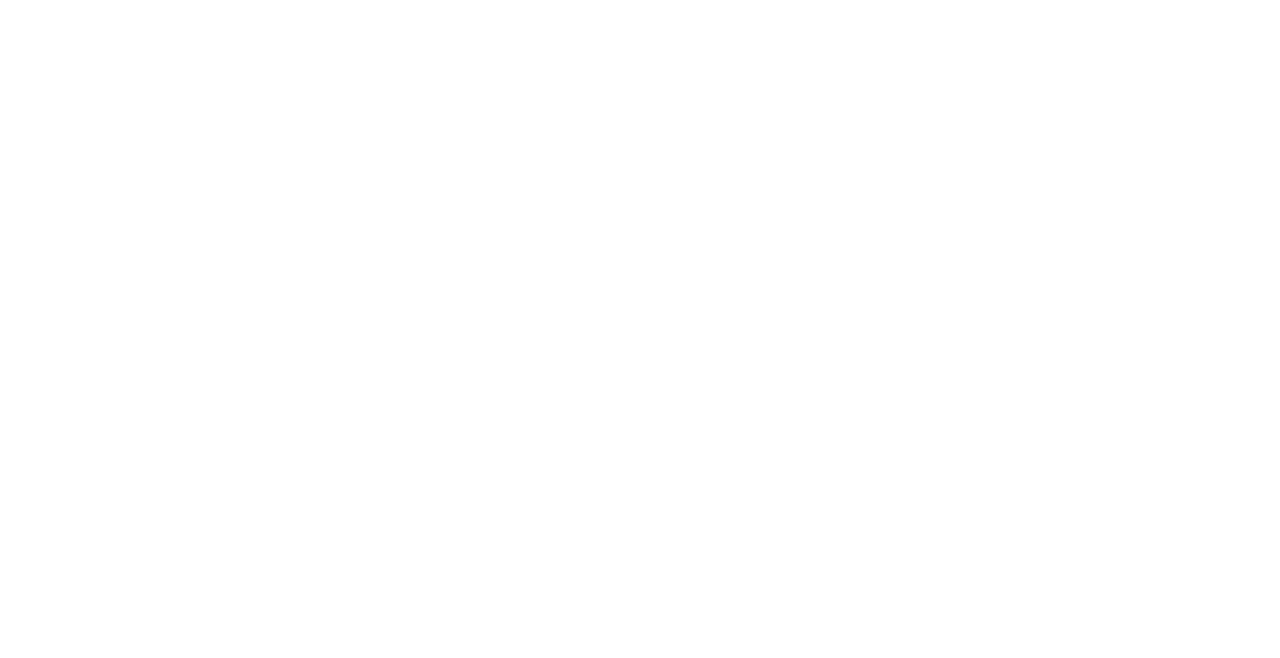
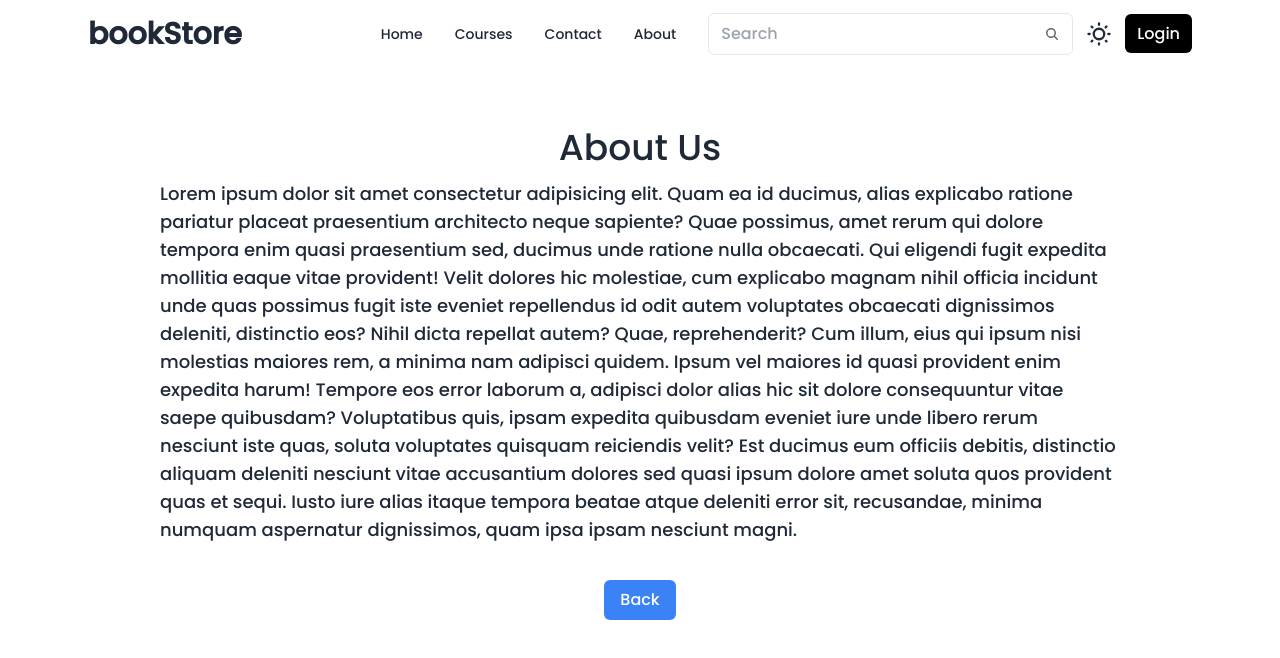
Before and after one commit to Vijayzk/bookStore-Frontend, a React (Vite) app: page /about in a window 1280 px wide. Before the commit this address had no page. Shown: the top 658 px of the page. Built offline with nearby package versions, Linux system fonts and the light colour scheme.

Commit message:
Changes in Files

```diff
--- a/src/App.jsx
+++ b/src/App.jsx
@@ -4,6 +4,7 @@
 import Courses from './components/courses/Courses'
 import Signup from './components/Signup'
 import Contact from './components/Contact'
+import About from './components/About'
 import toast, { Toaster } from 'react-hot-toast';
 import { useAuth } from './context/AuthProvider'
 
@@ -20,6 +21,7 @@
          <Route path='/course' element={authUser?<Courses/>:<Navigate to='/signup'/>}/>
          <Route path='/signup' element={<Signup/>}/>
          <Route path='/contact' element={<Contact/>}/>
+         <Route path='/about' element={<About/>}/>
        </Routes>
        <Toaster/>
        </div>
--- /dev/null
+++ b/src/components/About.jsx
@@ -0,0 +1,24 @@
+import React from 'react'
+import Navbar from './Navbar'
+import { Link } from 'react-router-dom'
+
+const About = () => {
+    return (
+        <>
+            <Navbar />
+            <div className='min-h-screen'>
+                <div className='max-w-screen-2xl container mx-auto md:px-20 py-4'>
+                    <div className='flex flex-col items-center justify-center mt-14 md:mt-28 space-y-3 md:px-10'>
+                        <h1 className='text-2xl md:text-4xl'>About Us</h1>
+                        <p className='text-sm px-10 md:text-lg'>Lorem ipsum dolor sit amet consectetur adipisicing elit. Quam ea id ducimus, alias explicabo ratione pariatur placeat praesentium architecto neque sapiente? Quae possimus, amet rerum qui dolore tempora enim quasi praesentium sed, ducimus unde ratione nulla obcaecati. Qui eligendi fugit expedita mollitia eaque vitae provident! Velit dolores hic molestiae, cum explicabo magnam nihil officia incidunt unde quas possimus fugit iste eveniet repellendus id odit autem voluptates obcaecati dignissimos deleniti, distinctio eos? Nihil dicta repellat autem? Quae, reprehenderit? Cum illum, eius qui ipsum nisi molestias maiores rem, a minima nam adipisci quidem. Ipsum vel maiores id quasi provident enim expedita harum! Tempore eos error laborum a, adipisci dolor alias hic sit dolore consequuntur vitae saepe quibusdam? Voluptatibus quis, ipsam expedita quibusdam eveniet iure unde libero rerum nesciunt iste quas, soluta voluptates quisquam reiciendis velit? Est ducimus eum officiis debitis, distinctio aliquam deleniti nesciunt vitae accusantium dolores sed quasi ipsum dolore amet soluta quos provident quas et sequi. Iusto iure alias itaque tempora beatae atque deleniti error sit, recusandae, minima numquam aspernatur dignissimos, quam ipsa ipsam nesciunt magni.</p>
+                        <Link to={'/'}>
+                            <button className='bg-blue-500 text-white px-4 py-2 rounded-md hover:bg-blue-700 duration-300 mt-6'>Back</button>
+                        </Link>
+                    </div>
+                </div>
+            </div>
+        </>
+    )
+}
+
+export default About
--- a/src/components/Contact.jsx
+++ b/src/components/Contact.jsx
@@ -1,5 +1,6 @@
 import React from 'react'
 import Navbar from './Navbar'
+import { Link } from 'react-router-dom'
 
 
 const Contact = () => {
@@ -37,8 +38,11 @@
                                     <textarea className="textarea textarea-bordered w-80 dark:bg-slate-900 dark:text-white dark:border-white" placeholder="Type your message"></textarea>
                                 </div>
                                 {/* Button */}
-                                <div className='mt-4'>
+                                <div className='mt-4 space-x-2'>
                                     <button className='bg-blue-500 text-white rounded-md px-3 py-1 hover:bg-blue-700 duration-200'>Submit</button>
+                                    <Link to={'/'}>
+                                        <button className='bg-blue-500 text-white px-3 py-1 rounded-md hover:bg-blue-700 duration-300 mt-6'>Back</button>
+                                    </Link>
                                 </div>
                             </form>
                         </div>
--- a/src/components/Navbar.jsx
+++ b/src/components/Navbar.jsx
@@ -45,7 +45,7 @@
             <li><Link to='/'>Home</Link></li>
             <li><Link to='/course'>Courses</Link></li>
             <li><Link to='/contact'>Contact</Link></li>
-            <li><Link>About</Link></li>
+            <li><Link to='/about'>About</Link></li>
         </>
     );
 
@@ -55,7 +55,7 @@
         <div className={`max-w-screen-2xl container mx-auto md:px-20 px-4 dark:bg-slate-900 dark:text-white fixed top-0 left-0 right-0 z-50 ${ sticky ? "sticky-navbar shadow-md bg-base-200 dark:bg-slate-600 dark:text-white duration-300 transition-all ease-in-out" : " "}`}>
             <div className="navbar dark:bg-slate-900 dark:text-white">
                 <div className="navbar-start">
-                    <div className="dropdown">
+                    <div className="dropdown dark:bg-slate-900 dark:text-white">
                         <div tabIndex={0} role="button" className="btn btn-ghost lg:hidden">
                             <svg
                                 xmlns="http://www.w3.org/2000/svg"
@@ -72,14 +72,14 @@
                         </div>
                         <ul
                             tabIndex={0}
-                            className="menu menu-sm dropdown-content bg-base-100 rounded-box z-[1] mt-3 w-52 p-2 shadow">
+                            className="menu menu-sm dropdown-content bg-base-100 rounded-box z-[1] mt-3 w-52 p-2 shadow dark:bg-slate-900 dark:text-white">
                             {navItem}
                         </ul>
                     </div>
-                    <a className="text-3xl font-bold cursor-pointer">bookStore</a>
+                    <a className="text-xl md:text-3xl font-bold cursor-pointer">bookStore</a>
                 </div>
-                <div className='navbar-end space-x-3'>
-                    <div className="navbar-center hidden lg:flex">
+                <div className='navbar-end space-x-3 dark:bg-slate-900 dark:text-white'>
+                    <div className="navbar-center hidden lg:flex dark:bg-slate-900 dark:text-white">
                         <ul className="menu menu-horizontal px-1">
                             {navItem}
                         </ul>
@@ -105,7 +105,7 @@
 
                         {/* sun icon */}
                         <svg
-                            className="swap-off h-7 w-7 fill-current"
+                            className="swap-off h-5 w-5 md:h-7 md:w-7 fill-current"
                             xmlns="http://www.w3.org/2000/svg"
                             viewBox="0 0 24 24"
                             onClick={()=> setTheme(theme==="dark"?"light":"dark")}
@@ -116,7 +116,7 @@
 
                         {/* moon icon */}
                         <svg
-                            className="swap-on h-7 w-7 fill-current"
+                            className="swap-on h-5 w-5 md:h-7 md:w-7 fill-current"
                             xmlns="http://www.w3.org/2000/svg"
                             viewBox="0 0 24 24"
                             onClick={()=> setTheme(theme==="light"?"dark":"light")}
```
